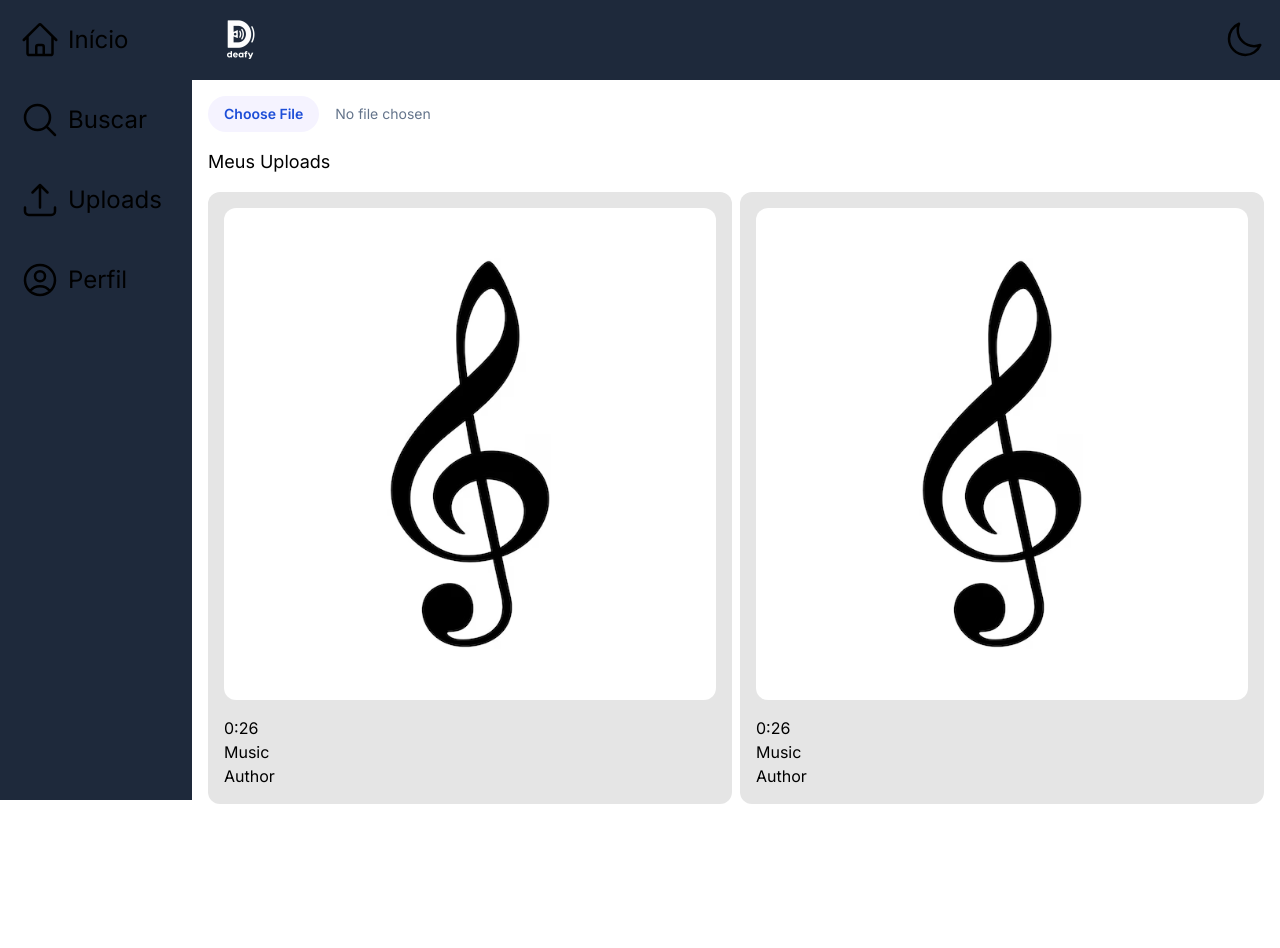
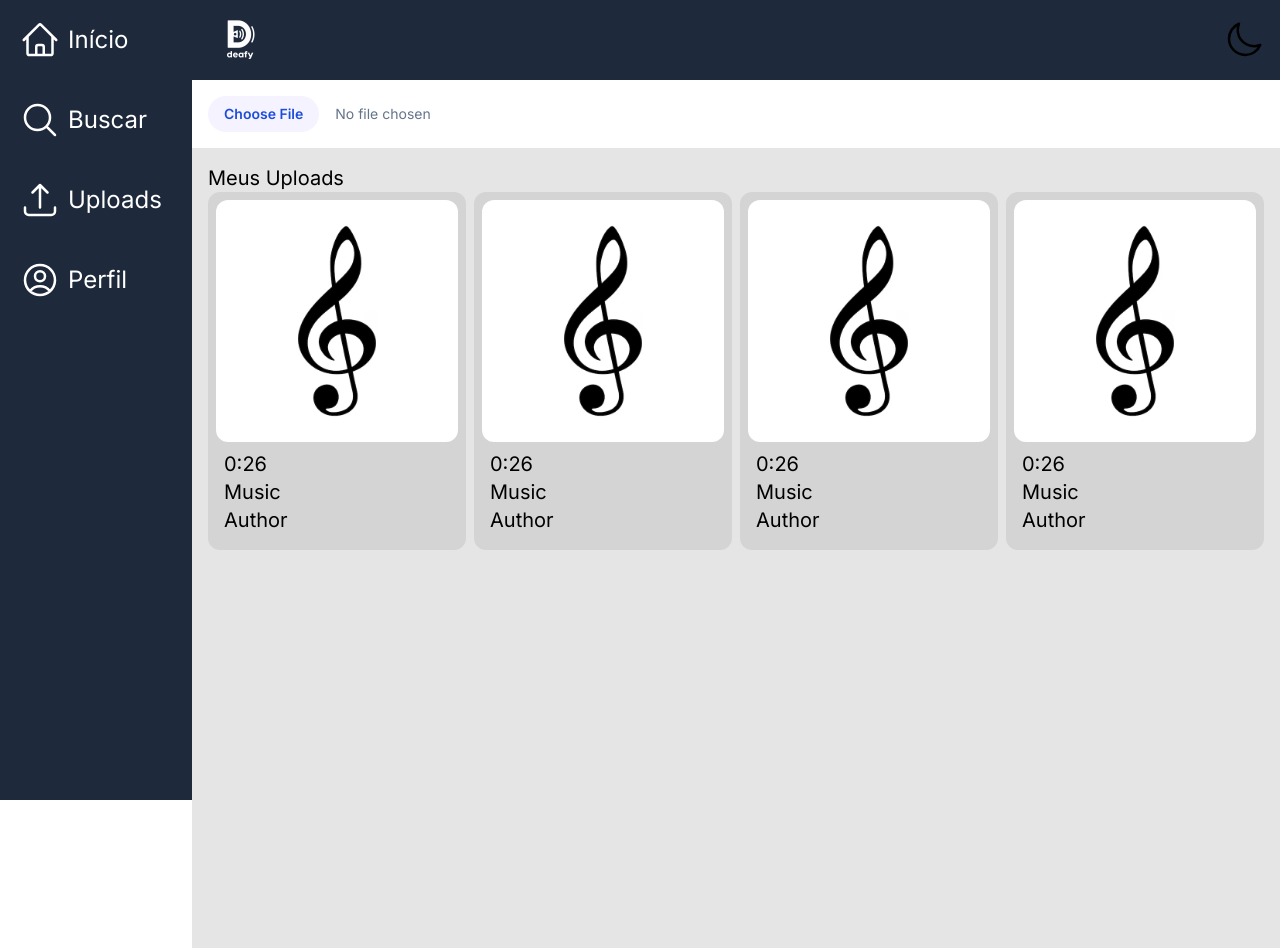
Before and after one commit to AllysonAlves1/deafy-front, a Next.js app: page /upload in a window 1280 px wide. Built offline with nearby package versions, Linux system fonts and the light colour scheme.

Commit message:
Reformulação de cores e algumas correções

```diff
--- a/src/app/components/bar/navBar.tsx
+++ b/src/app/components/bar/navBar.tsx
@@ -8,21 +8,21 @@ import {
 
   export default function NavBar() {
     return (
-      <div className="fixed bottom-0 flex justify-around bg-white p-1 w-screen sm:flex md:hidden lg:hidden">
+      <div className="fixed bottom-0 flex justify-around bg-slate-800 p-2 w-screen sm:flex md:hidden lg:hidden">
         <Link href="/home">
-          <HomeIcon className="w-10 text-black hover:text-zinc-700"/>
+          <HomeIcon className="w-10 text-white hover:text-zinc-700"/>
         </Link>
 
         <Link href="/search">
-          <MagnifyingGlassIcon className="w-10 text-black hover:text-zinc-700" />
+          <MagnifyingGlassIcon className="w-10 text-white hover:text-zinc-700" />
         </Link>
 
         <Link href="/upload">
-          <ArrowUpTrayIcon className="w-10 text-black hover:text-zinc-700" />
+          <ArrowUpTrayIcon className="w-10 text-white hover:text-zinc-700" />
         </Link>
 
         <Link href="/profile">
-          <UserCircleIcon className="w-10 text-black hover:text-zinc-700" />
+          <UserCircleIcon className="w-10 text-white hover:text-zinc-700" />
         </Link>
       </div>
     );
--- a/src/app/components/bar/sideBar.tsx
+++ b/src/app/components/bar/sideBar.tsx
@@ -13,29 +13,29 @@ export default function SideBar({ children }: any) {
         <div className="flex flex-col gap-10">
           <Link href="/home">
             <div className="flex items-center gap-2">
-              <HomeIcon className="w-10" />
-              <span className="text-2xl">Início</span>
+              <HomeIcon className="w-10 text-white" />
+              <span className="text-2xl text-white">Início</span>
             </div>
           </Link>
 
           <Link href="/search">
             <div className="flex items-center gap-2">
-              <MagnifyingGlassIcon className="w-10" />
-              <span className="text-2xl">Buscar</span>
+              <MagnifyingGlassIcon className="w-10 text-white" />
+              <span className="text-2xl text-white">Buscar</span>
             </div>
           </Link>
 
           <Link href="/upload">
             <div className="flex items-center gap-2">
-              <ArrowUpTrayIcon className="w-10" />
-              <span className="text-2xl">Uploads</span>
+              <ArrowUpTrayIcon className="w-10 text-white" />
+              <span className="text-2xl text-white">Uploads</span>
             </div>
           </Link>
 
           <Link href="/profile">
             <div className="flex items-center gap-2">
-              <UserCircleIcon className="w-10" />
-              <span className="text-2xl">Perfil</span>
+              <UserCircleIcon className="w-10 text-white" />
+              <span className="text-2xl text-white">Perfil</span>
             </div>
           </Link>
         </div>
--- /dev/null
+++ b/src/app/components/category/category.tsx
@@ -0,0 +1,19 @@
+import Audio from "../media/audio";
+
+interface categoryProps {
+  category: string;
+}
+
+export default function Category({ category }: categoryProps) {
+  return (
+    <>
+      <h1 className="text-xl">{category}</h1>
+      <div className="flex gap-2">
+        <Audio />
+        <Audio />
+        <Audio />
+        <Audio />
+      </div>
+    </>
+  );
+}
--- a/src/app/components/media/audio.tsx
+++ b/src/app/components/media/audio.tsx
@@ -5,14 +5,14 @@ import musicaImg from "../../../../public/notamusica.png";
 export default function Audio() {
   return (
     <Link href="/player">
-      <div className="flex flex-col dark:bg-neutral-800 dark:hover:bg-neutral-700 rounded-xl bg-neutral-200 hover:bg-neutral-300">
-        <div className="p-4">
+      <div className="flex flex-col dark:bg-neutral-800 dark:hover:bg-neutral-700 rounded-xl bg-neutral-300 hover:bg-neutral-400">
+        <div className="p-2">
           <Image src={musicaImg} alt="" className="rounded-xl"/>
         </div>
         <div className="px-4 pb-4">
-          <p className="">0:26</p>
-          <p className="">Music</p>
-          <p className="">Author</p>
+          <p className="lg:text-xl">0:26</p>
+          <p className="lg:text-xl">Music</p>
+          <p className="lg:text-xl">Author</p>
         </div>
       </div>
     </Link>
--- a/src/app/home/page.tsx
+++ b/src/app/home/page.tsx
@@ -1,6 +1,6 @@
 import RootLayout from "../layout";
 import HeaderHome from "../components/header/headerHome";
-import Audio from "../components/media/audio";
+import Category from "../components/category/category";
 
 export default function HomePage() {
   const layoutProps = true;
@@ -8,17 +8,9 @@ export default function HomePage() {
   return (
     <RootLayout layoutProps={layoutProps}>
       <HeaderHome></HeaderHome>
-      <div className="h-screen px-4 flex flex-col gap-4">
-        <h1 className="text-lg">Músicas</h1>
-        <div className="flex gap-2">
-          <Audio></Audio>
-          <Audio></Audio>
-        </div>
-        <h1 className="text-lg">Podcasts</h1>
-        <div className="flex gap-2">
-          <Audio></Audio>
-          <Audio></Audio>
-        </div>
+      <div className="h-screen bg-neutral-200 dark:bg-neutral-900 p-4 flex flex-col gap-4">
+        <Category category="Músicas"/>
+        <Category category="Podcasts"/>
       </div>
     </RootLayout>
   );
--- a/src/app/profile/page.tsx
+++ b/src/app/profile/page.tsx
@@ -12,7 +12,7 @@ export default function ProfilePage(){
     return(
         <RootLayout layoutProps={layoutProps}>
             <HeaderUser />
-            <div className="flex flex-col items-center h-screen">
+            <div className="flex flex-col items-center h-screen bg-neutral-200 dark:bg-neutral-900">
                 <div className="flex items-center my-10 gap-2">
                     <Image className="rounded-full w-36" src={notamusica} alt="generico"/>
                     <Button nome="Alterar"/>
--- a/src/app/search/page.tsx
+++ b/src/app/search/page.tsx
@@ -1,16 +1,16 @@
-import HeaderHome from "../components/header/headerHome"
-import SearchBar from "../components/searchbar/searchBar"
-import RootLayout from "../layout"
+import HeaderHome from "../components/header/headerHome";
+import SearchBar from "../components/searchbar/searchBar";
+import RootLayout from "../layout";
 
-export default function SearchPage(){
+export default function SearchPage() {
+  const layoutProps = true;
 
-    const layoutProps = true
-
-    return(
-        <RootLayout layoutProps={layoutProps}>
-            <HeaderHome />
-            <SearchBar />
-        </RootLayout>
-    )
-
+  return (
+    <RootLayout layoutProps={layoutProps}>
+      <HeaderHome />
+      <div className="h-screen bg-neutral-200 dark:bg-neutral-900 p-4 flex flex-col">
+        <SearchBar />
+      </div>
+    </RootLayout>
+  );
 }
--- a/src/app/upload/page.tsx
+++ b/src/app/upload/page.tsx
@@ -1,3 +1,4 @@
+import Category from "../components/category/category";
 import HeaderHome from "../components/header/headerHome";
 import Audio from "../components/media/audio";
 import SendMedia from "../components/sendMedia/sendMedia";
@@ -10,12 +11,8 @@ export default function uploadPage() {
     <RootLayout layoutProps={layoutProps}>
       <HeaderHome />
       <SendMedia />
-      <div className="h-screen px-4 flex flex-col gap-4">
-        <h1 className="text-lg">Meus Uploads</h1>
-        <div className="flex gap-2">
-          <Audio></Audio>
-          <Audio></Audio>
-        </div>
+      <div className="h-screen bg-neutral-200 dark:bg-neutral-900 p-4 flex flex-col">
+        <Category category="Meus Uploads" />
       </div>
     </RootLayout>
   );
```
Also changed, not shown: src/app/components/card/cardHome.tsx (deleted), src/app/components/card/cardUser.tsx (deleted).
